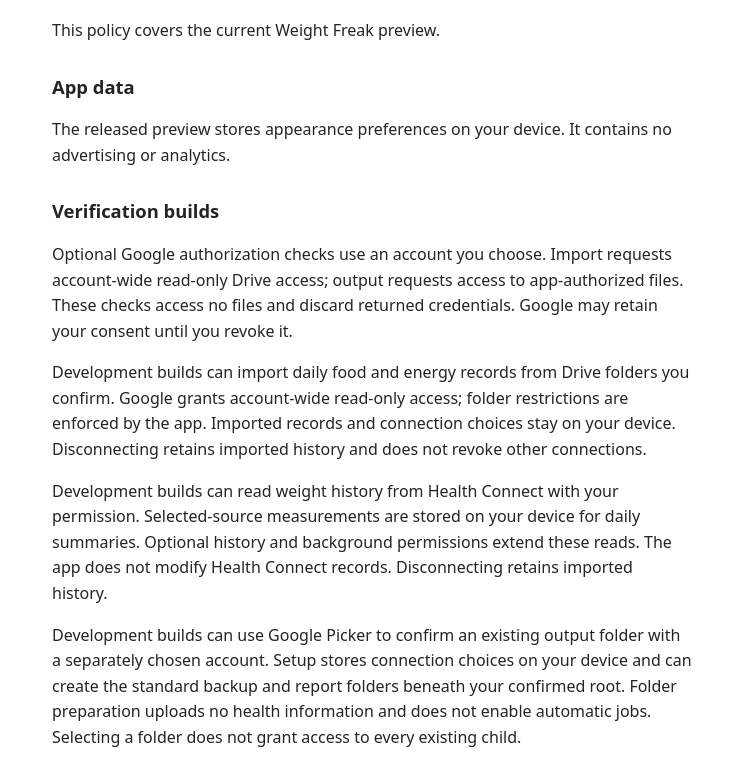
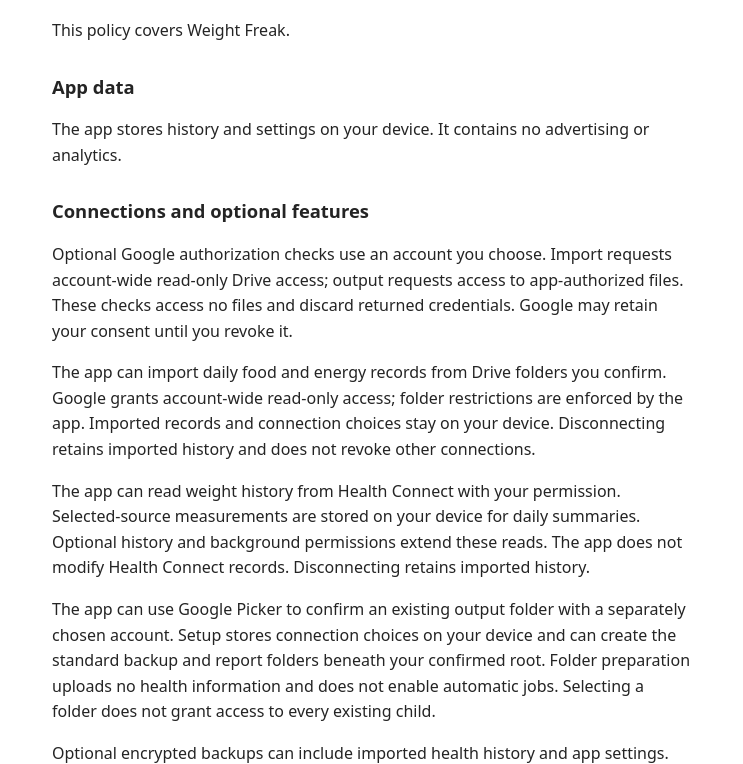
Before and after one commit to LachimB/weight-freak-info, a plain HTML site: page privacy.html in a window 1280 px wide. Shown: the part 115-879 px from the top of the page, without its empty margins (268-1011 px from the left). Drawn offline with Linux system fonts and the light colour scheme.

Commit message:
Describe current app features without private information

```diff
--- a/privacy.html
+++ b/privacy.html
@@ -10,25 +10,23 @@
 <body>
   <main>
     <h1>Privacy policy</h1>
-    <p>This policy covers the current Weight Freak preview.</p>
+    <p>This policy covers Weight Freak.</p>
     <h2>App data</h2>
-    <p>The released preview stores appearance preferences on your device. It contains no advertising or analytics.</p>
-    <h2>Verification builds</h2>
+    <p>The app stores history and settings on your device. It contains no advertising or analytics.</p>
+    <h2>Connections and optional features</h2>
     <p>Optional Google authorization checks use an account you choose. Import requests account-wide read-only Drive access; output requests access to app-authorized files. These checks access no files and discard returned credentials. Google may retain your consent until you revoke it.</p>
-    <p>Development builds can import daily food and energy records from Drive folders you confirm. Google grants account-wide read-only access; folder restrictions are enforced by the app. Imported records and connection choices stay on your device. Disconnecting retains imported history and does not revoke other connections.</p>
-    <p>Development builds can read weight history from Health Connect with your permission. Selected-source measurements are stored on your device for daily summaries. Optional history and background permissions extend these reads. The app does not modify Health Connect records. Disconnecting retains imported history.</p>
-    <p>Development builds can use Google Picker to confirm an existing output folder with a separately chosen account. Setup stores connection choices on your device and can create the standard backup and report folders beneath your confirmed root. Folder preparation uploads no health information and does not enable automatic jobs. Selecting a folder does not grant access to every existing child.</p>
+    <p>The app can import daily food and energy records from Drive folders you confirm. Google grants account-wide read-only access; folder restrictions are enforced by the app. Imported records and connection choices stay on your device. Disconnecting retains imported history and does not revoke other connections.</p>
+    <p>The app can read weight history from Health Connect with your permission. Selected-source measurements are stored on your device for daily summaries. Optional history and background permissions extend these reads. The app does not modify Health Connect records. Disconnecting retains imported history.</p>
+    <p>The app can use Google Picker to confirm an existing output folder with a separately chosen account. Setup stores connection choices on your device and can create the standard backup and report folders beneath your confirmed root. Folder preparation uploads no health information and does not enable automatic jobs. Selecting a folder does not grant access to every existing child.</p>
     <p>Optional encrypted backups can include imported health history and app settings. When you request a backup or enable daily backups, the app uploads encrypted files to your chosen Drive destination. The recovery key stays on your device unless you save it elsewhere yourself; credentials are excluded from backups. Daily backups are off by default. After a new backup is verified, configured retention may move older app-owned automatic backups to Drive Trash; manual and safety copies are retained.</p>
     <p>Recovery reads one backup file you choose from Drive or local storage. Decryption happens on your device. Replacing local data requires confirmation and a separately verified encrypted safety copy; external connections and automation must be reviewed afterward.</p>
     <p>Optional AI analysis sends the data categories and question you review directly to OpenAI when you confirm a request or separately enable recurring analysis. Recurring analysis is off by default. API charges may apply. The app requests no provider-side response storage; abuse-monitoring retention may still apply. API keys stay protected on your device and are excluded from backups. Saved analyses stay on your device and can be included in encrypted backups.</p>
-    <p>Development builds can save PDF reports locally, share them with an app you choose or upload them to an output Drive folder you confirm. Daily reports are separately enabled and off by default. PDFs contain the selected health information and are not encrypted. Saved report snapshots remain on your device and can be included in encrypted backups; shared copies are controlled by their recipient.</p>
+    <p>The app can save PDF reports locally, share them with an app you choose or upload them to an output Drive folder you confirm. Daily reports are separately enabled and off by default. PDFs contain the selected health information and are not encrypted. Saved report snapshots remain on your device and can be included in encrypted backups; shared copies are controlled by their recipient.</p>
     <p>Optional notifications are off by default and use generic text without health values or account details.</p>
     <h2>Storage and deletion</h2>
     <p>Local app data remains until you clear the app's storage or uninstall it through Android settings. The app does not use Android cloud backup.</p>
     <h2>This website</h2>
     <p>These pages contain no forms, cookies, analytics, scripts, or external assets. The hosting provider may process connection information to serve them.</p>
-    <h2>Future features</h2>
-    <p>This policy will be updated before integrations that access or share additional data become available. Those features will require the relevant permissions.</p>
     <nav aria-label="Information"><a href="index.html">Weight Freak</a></nav>
   </main>
 </body>
```
Also changed, not shown: index.html (+1 -2 lines).
